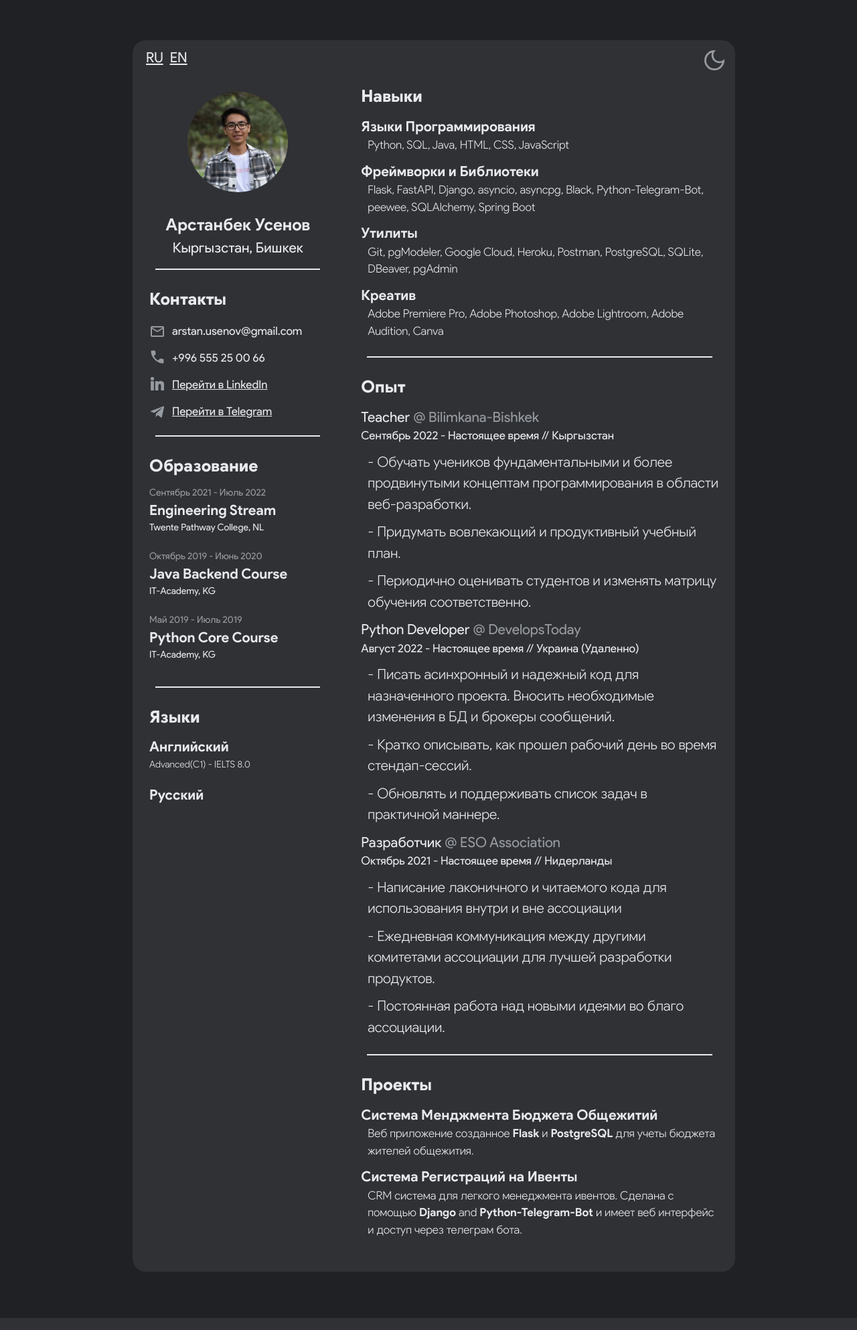
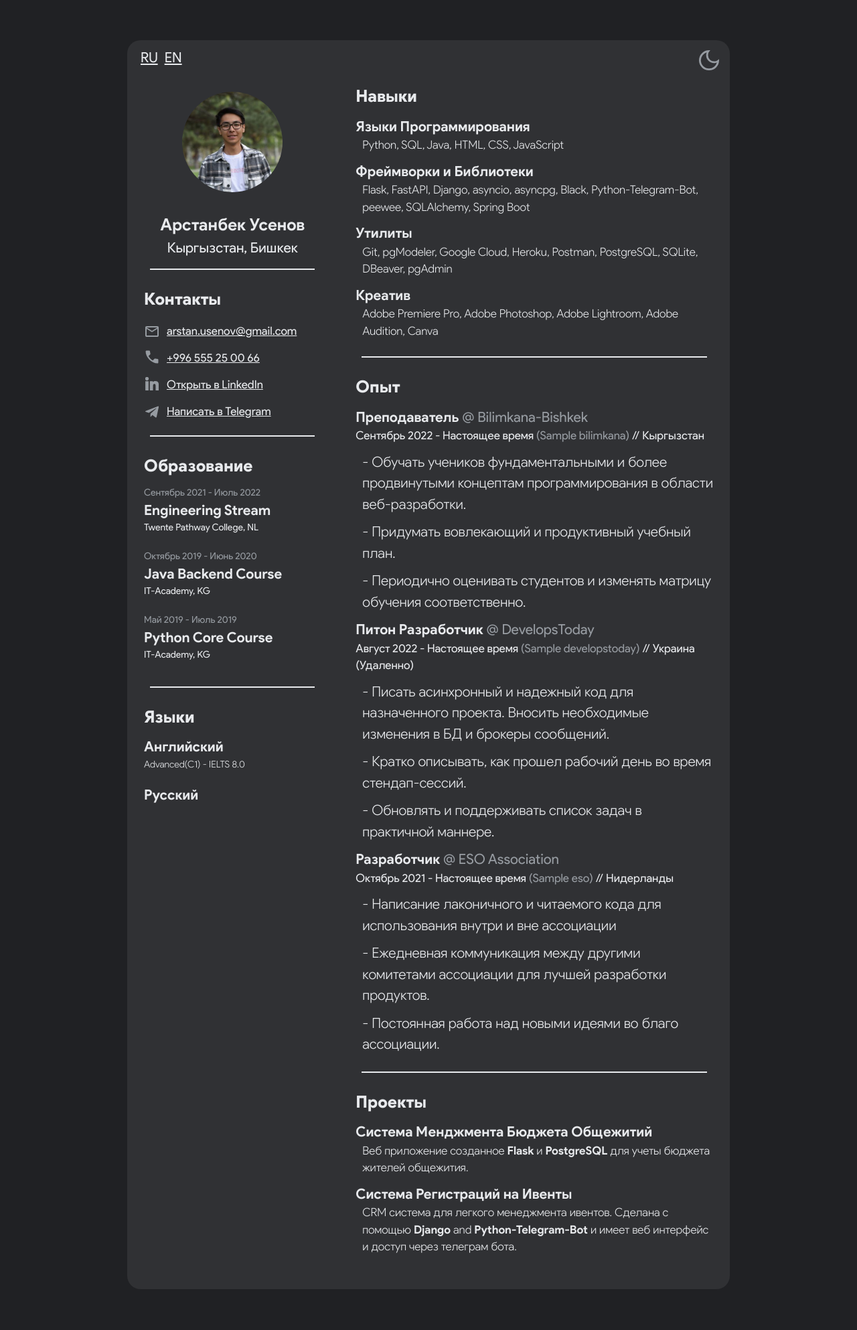
Before and after one commit to Barnacle322/cv-gcloud, a Flask app: template server/src/templates/home_ru.html in a window 1280 px wide. Shown: the whole page at 67% size. Run offline with Flask 2, Linux system fonts and the light colour scheme; the template is opened without the code that fills it: most values are stand-ins (such as "Sample title", 1, 10 or a date in 2020).

Commit message:
Implemented timesince for jobs, styling changes

```diff
--- a/server/src/app.py
+++ b/server/src/app.py
@@ -1,20 +1,53 @@
-from flask import Flask, render_template, redirect, url_for
+from flask import Flask, render_template
 import os
-
+import datetime
 
 app = Flask(__name__)
 
+def get_dates():
+    today = datetime.date.today()
+    bilimkana = (today - datetime.date(2022, 9, 1)).days
+    developstoday = (today - datetime.date(2022, 8, 8)).days
+    eso = (today - datetime.date(2021, 9, 14)).days
+    dates = {
+        "bilimkana": bilimkana,
+        "developstoday": developstoday,
+        "eso": eso,
+    }
+    return dates
+
+def get_dates_ru():
+    today = datetime.date.today()
+    bilimkana = (today - datetime.date(2022, 9, 1)).days
+    developstoday = (today - datetime.date(2022, 8, 8)).days
+    eso = (today - datetime.date(2021, 9, 14)).days
+
+    dates = {
+        "bilimkana": bilimkana,
+        "developstoday": developstoday,
+        "eso": eso,
+    }
+
+    for key, date in dates.items():
+        if str(date)[-1] == "1":
+            dates[key] = str(date) + " день"
+        elif str(date)[-1] == "2" or str(date)[-1] == "3" or str(date)[-1] == "4":
+            dates[key] = str(date) + " дня"
+        else:
+            dates[key] = str(date) + " дней"
+
+    return dates
+
+
 @app.get("/")
 def home():
-    return redirect(url_for("en"))
+    return render_template("home.html", dates=get_dates())
 
-@app.get("/en")
-def en():
-    return render_template("home.html")
 
 @app.get('/ru')
 def ru():
-    return render_template("home_ru.html")
+    return render_template("home_ru.html", dates=get_dates_ru())
+
 
 if __name__ == "__main__":
-    app.run(debug = False, host='0.0.0.0', port = int(os.environ.get('PORT', 8080)))
+    app.run(debug = True)#, host='0.0.0.0', port = int(os.environ.get('PORT', 8080)))
--- a/server/src/static/styles/home.css
+++ b/server/src/static/styles/home.css
@@ -14,8 +14,17 @@
     font-family: 'Product Sans'; font-weight: 900; src: url('/static/fonts/ProductSans-Black.ttf');
 }
 
+:root {
+    --main-bg-dark: #202124;
+    --main-bg-white: #fff;
+    --secondary-bg-dark: #303134;
+    --secondary-bg-white: #f5f5f5;
+    --main-font-dark: #e8eaed;
+    --secondary-font-dark: #969ba1;
+}
 body {
-    background-color: #202124;
+    margin: 0px;
+    background-color: var(--main-bg-dark);
     font-family: 'Product Sans';
     overflow-y: auto;
     overflow-x: hidden;
@@ -192,13 +200,12 @@ body {
     position: relative;
     display: flex;
     justify-content: center;
+    align-items: center;
     min-height: 150px;
     width: 150px;
-    background-color: white;
     border-radius: 75px;
-    margin: 25px 0px 15px 0px;
+    margin: 25px 0px 30px 0px;
     overflow: hidden;
-    align-self: center;
 }
 
 #img {
@@ -211,10 +218,8 @@ body {
     position: relative;
     display: flex;
     justify-content: center;
-    margin: 15px 0px 0px 0px;
     font-weight: bold;
     font-size: 25px;
-    align-self: center;
 }
 
 .location {
@@ -223,7 +228,6 @@ body {
     justify-content: center;
     font-weight: 400;
     font-size: 21px;
-    align-self: center;
 }
 
 .linedivider {
@@ -478,10 +483,11 @@ body {
 }
 
 .experience-position > span {
-    color: #969ba1;
+    color: var(--secondary-font-dark);
 }
 
 .experience-position > div {
+    font-weight: bold;
     margin-right: 5px;
 }
 
--- a/server/src/templates/home_ru.html
+++ b/server/src/templates/home_ru.html
@@ -44,7 +44,7 @@
             <input type="checkbox" id="switch-button" onclick="myFunction()">
             <div class='langs'>
                 <a class='langswitch' href="/ru">RU</a>
-                <a class='langswitch' href="/en">EN</a>
+                <a class='langswitch' href="/">EN</a>
                 <label for="switch-button" id="label">
                     <object data="{{ url_for('static',filename='elements/sun.svg') }}" width="40" height="40" id="sun"> </object>
                     <object data="{{ url_for('static',filename='elements/moon.svg') }}" width="40" height="40" id="moon"> </object>
@@ -66,33 +66,33 @@
                         <object data="{{ url_for('static',filename='elements/mail.svg') }}" width="24" height="24"> </object>
                     </div>
 
-                    <div class="contact-text">
+                    <a class="contact-href contact-text" href="mailto:arstan.usenov@gmail.com">
                         arstan.usenov@gmail.com
-                    </div>
+                    </a>
                 </div>
                 <div class="contact">
                     <div class="contact-icon" style="transform: scale(1.05); margin-bottom: 5px;">
                         <object data="{{ url_for('static',filename='elements/phone.svg') }}" width="24" height="24"> </object>
                     </div>
-                    <div class="contact-text">
+                    <a class="contact-text contact-href" href="tel:+996555250066">
                         +996 555 25 00 66
-                    </div>
+                    </a>
                 </div>
                 <div class="contact">
                     <div class="contact-icon" style="transform: scale(0.85); margin-bottom: 5px">
                         <object data="{{ url_for('static',filename='elements/linkedin.svg') }}" width="24" height="24"> </object>
                     </div>
-                    <div class="contact-text">
-                        <a class="contact-href" href="https://www.linkedin.com/in/arstan-usenov-a68a78225/">Перейти в LinkedIn</a>
-                    </div>
+                    <a class="contact-text contact-href" href="https://www.linkedin.com/in/arstan-usenov-a68a78225/">
+                        Открыть в LinkedIn
+                    </a>
                 </div>
                 <div class="contact">
                     <div class="contact-icon">
                         <object data="{{ url_for('static',filename='elements/telegram.svg') }}" width="24" height="24"> </object>
                     </div>
-                    <div class="contact-text">
-                        <a class="contact-href" href="https://t.me/Barnacle/">Перейти в Telegram</a>
-                    </div>
+                    <a class="contact-text contact-href" href="https://t.me/Barnacle/">
+                        Написать в Telegram
+                    </a>
                 </div>
 
             </div>
@@ -169,20 +169,31 @@
                 <div class="experiences-title">Опыт</div>
                 <div class="experience">
                     <div class="experience-position">
-                        <div style="margin-right: 5px;">Teacher</div>
+                        <div style="margin-right: 5px;">Преподаватель</div>
                         <span>@ Bilimkana-Bishkek</span>
                     </div>
-                    <div class="experience-year">Сентябрь 2022 - Настоящее время // Кыргызстан</div>
+                    <div class="experience-year">
+                        Сентябрь 2022 - Настоящее время
+                        <span style="color:#969ba1">
+                            ({{ dates["bilimkana"] }})
+                        </span>
+                        // Кыргызстан</div>
                     <div class="experience-description">- Обучать учеников фундаментальными и более продвинутыми концептам программирования в области веб-разработки.</div>
                     <div class="experience-description">- Придумать вовлекающий и продуктивный учебный план.</div>
                     <div class="experience-description">- Периодично оценивать студентов и изменять матрицу обучения соответственно.</div>
                 </div>
                 <div class="experience">
                     <div class="experience-position">
-                        <div>Python Developer</div>
+                        <div>Питон Разработчик</div>
                         <span>@ DevelopsToday</span>
                     </div>
-                    <div class="experience-year">Август 2022 - Настоящее время // Украина (Удаленно)</div>
+                    <div class="experience-year">
+                        Август 2022 - Настоящее время
+                        <span style="color:#969ba1">
+                            ({{ dates["developstoday"] }})
+                        </span>
+                        // Украина (Удаленно)
+                    </div>
                     <div class="experience-description">- Писать асинхронный и надежный код для назначенного проекта. Вносить необходимые изменения в БД и брокеры сообщений.</div>
                     <div class="experience-description">- Кратко описывать, как прошел рабочий день во время стендап-сессий.</div>
                     <div class="experience-description">- Обновлять и поддерживать список задач в практичной маннере.</div>
@@ -192,7 +203,13 @@
                         <div>Разработчик</div>
                         <span style="color: #969ba1"> @ ESO Association</span>
                     </div>
-                    <div class="experience-year">Октябрь 2021 - Настоящее время // Нидерланды</div>
+                    <div class="experience-year">
+                        Октябрь 2021 - Настоящее время
+                        <span style="color:#969ba1">
+                            ({{ dates["eso"] }})
+                        </span>
+                        // Нидерланды
+                    </div>
                     <div class="experience-description">- Написание лаконичного и читаемого кода для использования внутри и вне ассоциации</div>
                     <div class="experience-description">- Ежедневная коммуникация между другими комитетами ассоциации для лучшей разработки продуктов.</div>
                     <div class="experience-description">- Постоянная работа над новыми идеями во благо ассоциации.</div>
```
Also changed, not shown: other parts of server/src/static/styles/home.css (+14 -14 lines), server/src/templates/home.html (+32 -17 lines).
